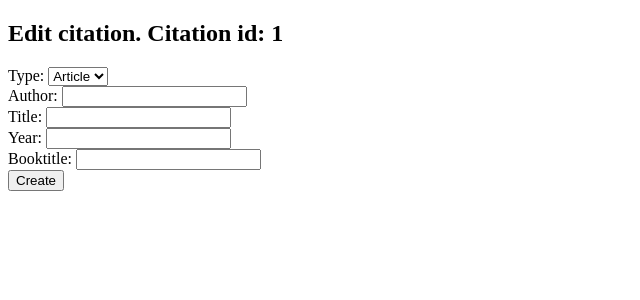
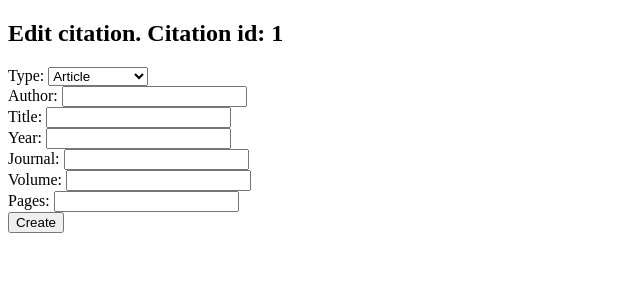
Before and after one commit to keranenkirill/LatexLab, a Flask app: page /edit_citation/1 in a window 1280 px wide. Shown: the top 300 px of the page, without its empty margins (0-640 px from the left). Run offline with Flask 3, Linux system fonts and the light colour scheme.

Commit message:
Bug fixes

```diff
--- a/src/templates/edit_citation.html
+++ b/src/templates/edit_citation.html
@@ -19,25 +19,81 @@
     {% endif %}
     {% endwith %}
     <label for="type">Type:</label>
-    <select name="type">
-        <option value="article">Article</option>
+    <select name="type" id="type" onchange="changeFields()">
+        <option value="article" selected>Article</option>
+        <option value="inproceeding">Inproceeding</option>
+        <option value="book">Book</option>
     </select>
-    <br>
+    <div>
         <label for="author">Author:</label>
         <input type="text" name="author" required>
-    <br>
+    </div>
         <label for="title">Title:</label>
         <input type="text" name="title" required>
-    <br>
+    <div>
         <label for="year">Year:</label>
         <input type="number" name="year" required>
-    <br>
-    <label for="booktitle">Booktitle:</label>
-    <input type="text" name="booktitle" required>
-    <br>
+    </div>
+    <div class="inproceedings changing_field">
+        <label for="booktitle" id="booktitle_label" >Booktitle:</label>
+        <input type="text" name="booktitle">
+    </div>
+    <div class="article changing_field">
+
+        <label for="journal" id="journal_label" >Journal:</label>
+        <input type="text" name="journal" >
+    </div>
+    <div class="article changing_field">
+        <label for="volume" id="volume_id" >Volume:</label>
+        <input type="text" name="volume" >
+
+    </div>
+    <div class="article changing_field">
+        <label for="pages" id="pages_id" >Pages:</label>
+        <input type="text" name="pages" >
+    </div>
+    <div class="book changing_field">
+        <label for="publisher" id="publisher_id" >Publisher:</label>
+        <input type="text" name="publisher">
+    </div>
+
+
     <button type="submit">
         Create
     </button>
 </form>
 
+<script>
+    function changeFields(){
+        var type = document.querySelector('select[name="type"]').value;
+
+        var changingFields = document.querySelectorAll('.changing_field');
+
+        var inproceedingsFields = document.querySelectorAll("div.inproceedings");
+        var articleFields = document.querySelectorAll("div.article");
+        var bookFields = document.querySelectorAll("div.book");
+
+        changingFields.forEach(item => {
+            item.style.display = "none";
+        });
+
+        if (type === "article"){
+            articleFields.forEach(item => item.style.display = "block");
+
+        } else if (type === "inproceeding"){
+            inproceedingsFields.forEach(item => item.style.display = "block");
+
+        } else if (type === "book"){
+            bookFields.forEach(item => item.style.display = "block");
+        }
+
+
+
+    }
+
+    document.addEventListener("DOMContentLoaded", function(){
+            changeFields();
+        });
+</script>
+
 {% endblock %}
--- a/src/templates/index.html
+++ b/src/templates/index.html
@@ -15,13 +15,14 @@ LatexLab
         <div>
             <strong>Type:</strong> {{ citation.type }} <br>
             <strong>Author:</strong> {{ citation.author }} <br>
+            <strong>Title:</strong> {{ citation.title }} <br>
             <strong>Year:</strong> {{ citation.year }} <br>
 
             {% if citation.type == "article" %}
                 <strong>Journal:</strong> {{ citation.journal }} <br>
                 <strong>Volume:</strong> {{ citation.volume }} <br>
                 <strong>Pages:</strong> {{ citation.pages }} <br>
-            {% elif citation.type == "inproceedings" %}
+            {% elif citation.type == "inproceeding" %}
                 <strong>Book title:</strong> {{ citation.booktitle }} <br>
             {% elif citation.type == "book" %}
                 <strong>Publisher:</strong> {{ citation.publisher }} <br>
--- a/src/util.py
+++ b/src/util.py
@@ -7,7 +7,6 @@ def validate_citation_form(content: dict):
     author = content.get('author')
     title = content.get('title')
     year = content.get('year')
-    booktitle = content.get('booktitle')
 
     if 'article' not in type and 'inproceeding' not in type and 'book' not in type:
         raise UserInputError("Please give a valid citation type")
```
Also changed, not shown: src/repositories/citation_repository.py (+13 -6 lines), src/templates/new_citation.html (+4 -4 lines). Lines whose indentation alone changed are shown as unchanged.
